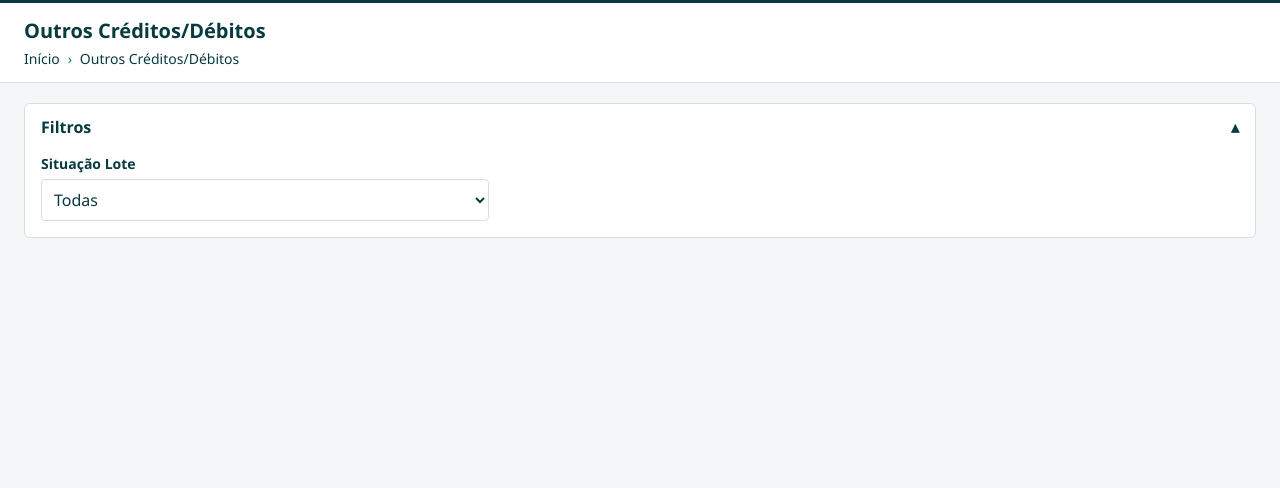
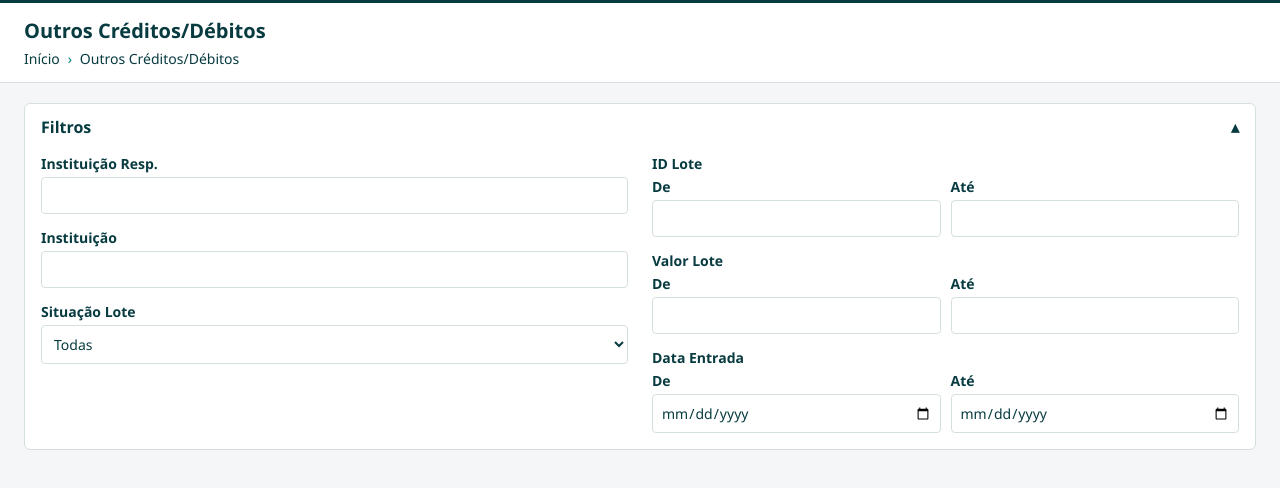
Before and after one commit to devgabrielcaldas/mirante-outros-creditos-debitos, an Angular app: page / in a window 1280 px wide. Shown: the top 488 px of the page. Built offline with nearby package versions, Linux system fonts and the light colour scheme.

Commit message:
Completa os filtros de lotes e valida os intervalos de pesquisa

```diff
--- a/src/app/consulta-lotes/filtros-lotes/filtros-lotes.css
+++ b/src/app/consulta-lotes/filtros-lotes/filtros-lotes.css
@@ -28,29 +28,80 @@ h2 {
 
 .campos {
   display: grid;
-  gap: 6px;
+  grid-template-columns: repeat(2, minmax(0, 1fr));
+  gap: 24px;
   padding: 4px 16px 16px;
 }
 
-label {
+.coluna,
+.campo {
+  display: grid;
+  align-content: start;
+  min-width: 0;
+}
+
+.coluna {
+  gap: 14px;
+}
+
+.campo {
+  gap: 4px;
+}
+
+.campo,
+legend {
   font-size: 0.875rem;
   font-weight: 600;
 }
 
+fieldset {
+  min-width: 0;
+  margin: 0;
+  padding: 0;
+  border: 0;
+}
+
+legend {
+  margin-bottom: 4px;
+  padding: 0;
+}
+
+.limites {
+  display: grid;
+  grid-template-columns: repeat(2, minmax(0, 1fr));
+  gap: 10px;
+}
+
+input,
 select {
   box-sizing: border-box;
   width: 100%;
-  max-width: 28rem;
+  min-width: 0;
   padding: 8px;
   border: 1px solid var(--cor-borda);
   border-radius: 4px;
   background: white;
   color: var(--cor-petroleo);
   font: inherit;
+  font-weight: 400;
 }
 
 button:focus-visible,
+input:focus-visible,
 select:focus-visible {
   outline: 2px solid var(--cor-destaque);
   outline-offset: 2px;
 }
+
+.erro {
+  margin: 6px 0 0;
+  color: #9b2727;
+  font-size: 0.875rem;
+}
+
+@media (max-width: 700px) {
+  .campos {
+    grid-template-columns: 1fr;
+    gap: 14px;
+  }
+}
--- a/src/app/consulta-lotes/filtros-lotes/filtros-lotes.html
+++ b/src/app/consulta-lotes/filtros-lotes/filtros-lotes.html
@@ -14,13 +14,96 @@
 
   <div id="campos-filtros" [hidden]="!expandido()">
     <form [formGroup]="formulario" class="campos">
-      <label for="situacao-lote">Situação Lote</label>
-      <select id="situacao-lote" formControlName="situacao">
-        <option value="">Todas</option>
-        @for (situacao of situacoes; track situacao) {
-          <option [value]="situacao">{{ situacao }}</option>
-        }
-      </select>
+      <div class="coluna">
+        <label class="campo">
+          Instituição Resp.
+          <input type="text" formControlName="instituicaoResponsavel" />
+        </label>
+
+        <label class="campo">
+          Instituição
+          <input type="text" formControlName="instituicao" />
+        </label>
+
+        <label class="campo">
+          Situação Lote
+          <select formControlName="situacao">
+            <option value="">Todas</option>
+
+            @for (situacao of situacoes; track situacao) {
+              <option [value]="situacao">{{ situacao }}</option>
+            }
+          </select>
+        </label>
+      </div>
+
+      <div class="coluna">
+        <fieldset formGroupName="idLote">
+          <legend>ID Lote</legend>
+
+          <div class="limites">
+            <label class="campo">
+              De
+              <input type="number" formControlName="de" />
+            </label>
+
+            <label class="campo">
+              Até
+              <input type="number" formControlName="ate" />
+            </label>
+          </div>
+
+          @if (formulario.controls.idLote.hasError('intervaloInvertido')) {
+            <p class="erro" role="alert">
+              O ID inicial deve ser menor ou igual ao ID final.
+            </p>
+          }
+        </fieldset>
+
+        <fieldset formGroupName="valorLote">
+          <legend>Valor Lote</legend>
+
+          <div class="limites">
+            <label class="campo">
+              De
+              <input type="number" step="0.01" formControlName="de" />
+            </label>
+
+            <label class="campo">
+              Até
+              <input type="number" step="0.01" formControlName="ate" />
+            </label>
+          </div>
+
+          @if (formulario.controls.valorLote.hasError('intervaloInvertido')) {
+            <p class="erro" role="alert">
+              O valor inicial deve ser menor ou igual ao valor final.
+            </p>
+          }
+        </fieldset>
+
+        <fieldset formGroupName="dataEntrada">
+          <legend>Data Entrada</legend>
+
+          <div class="limites">
+            <label class="campo">
+              De
+              <input type="date" formControlName="de" />
+            </label>
+
+            <label class="campo">
+              Até
+              <input type="date" formControlName="ate" />
+            </label>
+          </div>
+
+          @if (formulario.controls.dataEntrada.hasError('intervaloInvertido')) {
+            <p class="erro" role="alert">
+              A data inicial deve ser anterior ou igual à data final.
+            </p>
+          }
+        </fieldset>
+      </div>
     </form>
   </div>
 </section>
--- a/src/app/consulta-lotes/filtros-lotes/filtros-lotes.ts
+++ b/src/app/consulta-lotes/filtros-lotes/filtros-lotes.ts
@@ -1,7 +1,10 @@
 import { Component, signal } from '@angular/core';
 import { FormControl, FormGroup, ReactiveFormsModule } from '@angular/forms';
 
+import { intervaloOrdenado } from './intervalo-ordenado.validator';
+
 const SITUACOES_LOTE = ['Aberto', 'Enviado', 'Confirmado'] as const;
+
 type SituacaoLote = (typeof SITUACOES_LOTE)[number];
 
 @Component({
@@ -15,7 +18,33 @@ export class FiltrosLotes {
   protected readonly situacoes = SITUACOES_LOTE;
 
   protected readonly formulario = new FormGroup({
+    instituicaoResponsavel: new FormControl('', { nonNullable: true }),
+    instituicao: new FormControl('', { nonNullable: true }),
     situacao: new FormControl<SituacaoLote | ''>('', { nonNullable: true }),
+
+    idLote: new FormGroup(
+      {
+        de: new FormControl<number | null>(null),
+        ate: new FormControl<number | null>(null),
+      },
+      { validators: intervaloOrdenado },
+    ),
+
+    valorLote: new FormGroup(
+      {
+        de: new FormControl<number | null>(null),
+        ate: new FormControl<number | null>(null),
+      },
+      { validators: intervaloOrdenado },
+    ),
+
+    dataEntrada: new FormGroup(
+      {
+        de: new FormControl('', { nonNullable: true }),
+        ate: new FormControl('', { nonNullable: true }),
+      },
+      { validators: intervaloOrdenado },
+    ),
   });
 
   protected alternarPainel(): void {
--- /dev/null
+++ b/src/app/consulta-lotes/filtros-lotes/intervalo-ordenado.validator.ts
@@ -0,0 +1,16 @@
+import { ValidatorFn } from '@angular/forms';
+
+export const intervaloOrdenado: ValidatorFn = grupo => {
+  const de = grupo.get('de')?.value;
+  const ate = grupo.get('ate')?.value;
+
+  if (typeof de === 'number' && typeof ate === 'number') {
+    return de > ate ? { intervaloInvertido: true } : null;
+  }
+
+  if (typeof de === 'string' && typeof ate === 'string' && de !== '' && ate !== '') {
+    return de > ate ? { intervaloInvertido: true } : null;
+  }
+
+  return null;
+};
```
Also changed, not shown: 1 other file (tests, documents, lock files or other folders).
